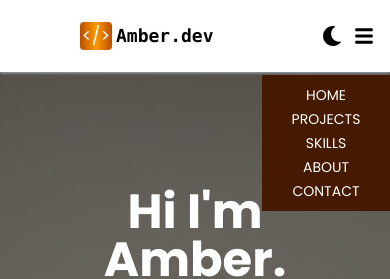
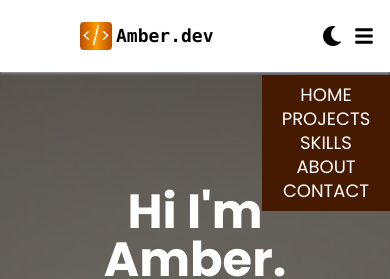
Before and after one commit to lixinjie520/my-app, a React (Vite) app: page / in a window 390 px wide. Both pictures are taken after a click on the button 364 px from the left and 36 px from the top of the page. Shown: the top 279 px of the page. Built offline with nearby package versions, Linux system fonts and the light colour scheme.

Commit message:
chore: update mobile menu's styles

```diff
--- a/src/components/Header.jsx
+++ b/src/components/Header.jsx
@@ -64,7 +64,7 @@ const Header = () => {
         </div>
         {/* Mobile Menu */}
         {isOpen && (
-          <ul className="flex flex-col items-center text-sm font-normal p-2 bg-amber-950 text-white absolute top-14  right-0 w-32 md:hidden ">
+          <ul className="flex flex-col items-center text-lg font-normal py-2 bg-amber-950 text-white absolute top-14  right-0 w-32 md:hidden ">
             {navItems.map((item, index) => (
               <li key={index} className="mobile-menu" onClick={handleLinkClick}>
                 <a href={item.href}> {item.name} </a>
```
